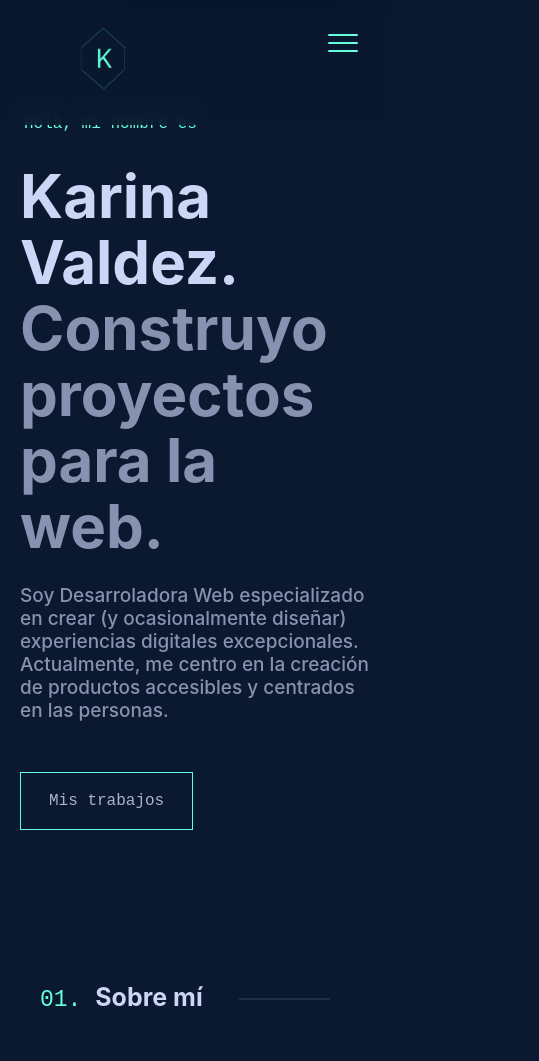
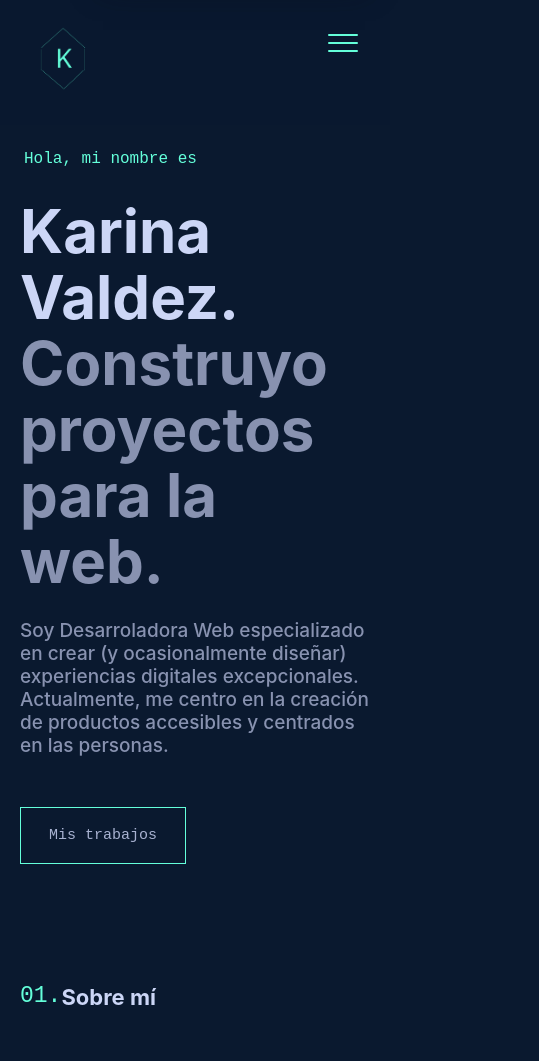
Before and after one commit to Karinavaldez/miportafolio, a plain HTML site: page index.html in a window 390 px wide. Shown: the top 1061 px of the page, 539 px wide, since content can reach past the window. Drawn offline with Linux system fonts and the light colour scheme; a web font is replaced by a local one.

Commit message:
se agrega el mensaje en el main

```diff
--- a/estilos.css
+++ b/estilos.css
@@ -4,6 +4,11 @@
 	margin: 0;
     text-decoration: none;
     user-select: none;
+}
+.general{
+    display: flex;
+    flex-direction: column;
+    min-height: 100%;
 }
 body{
     margin: 0px;
@@ -21,8 +26,8 @@ a{
     color: inherit;
 }
 header{
-    padding-right: 40px;
-    padding-left: 40px;
+    padding-right: 20px;
+    padding-left: 20px;
 }
 .cabecera{
     z-index: 11;
@@ -851,7 +856,7 @@ h5{
         font-size: 16px;
     }
  }
- @media screen and (max-width: 750px){
+ @media screen and (max-width: 780px){
     .cuadro{
         display: block;
     }
@@ -868,41 +873,87 @@ h5{
     }
 
  }
- @media (min-width: 320px) and (max-width: 490px){
+ @media (min-width: 320px) and (max-width: 480px){
     .logo_fav{
         margin-top: 0px;
     }
     .section_{
-        padding-top: 100px;
+        padding-top: 150px;
+        width: 100%;
+
 
     }
     .container_section{
         padding: 0px 20px;
+
+
+    }
+    .section_boton{
+        font-size: 15px;
+    }
+
+
+    header{
+        padding-left: 0px;
     }
     .trabajos1{
         padding: 20px;
+        width: 100%;
     }
     .h2section{
-        font-size: 25px;
-        padding: 20px;
+        font-size: 22px;
+        padding: 0px;
+        width: 100%;
+        display: flex;
+    }
+    hr{
+        display: none;
     }
     .imgthebee, .imgthebee2{
         padding: 5px;
-        width: 450px;
-        height: 310px;
+        width: 380px;
+        height: 230px;
     }
     .sectionh2, .sectionh3{
         font-size: 60px;
     }
     .final{
         margin: 0px auto 50px;
+        width: 100%;
+        padding: 10px;
     }
     .logo_img{
         margin-top: 20px;
     }
     .conteiner_section1{
         padding: 20px;
+        width: 100%;
+
     }
+    .tecnologia1{
+        width: 100%;
+    }
+    body{
+       width: 100%;
+    }
+    .cabecera{
+        padding-left: 0px 25px;
+        width: 100%;
+        display: flex;
+    -webkit-box-pack: justify;
+    justify-content: space-between;
+    -webkit-box-align: center;
+    align-items: center;
+    position: fixed;
+    top: 0px;
+    z-index: 11;
+    }
+    .titulo{
+        padding: 10px;
+        width: 100%;
+
+    }
+
 
  }
 
--- a/index.html
+++ b/index.html
@@ -17,9 +17,9 @@
 
 </head>
 <body>
+  <div class="general">
 
      <!-- MENÚ -->
-
          <header class="cabecera">
              <nav class="menu_nav">
                  <div class="logo_fav">
@@ -213,6 +213,7 @@
 
                 </div>
             </div>
+          </div>
 
             <script src="funciones.js"></script>
 </body>
```
